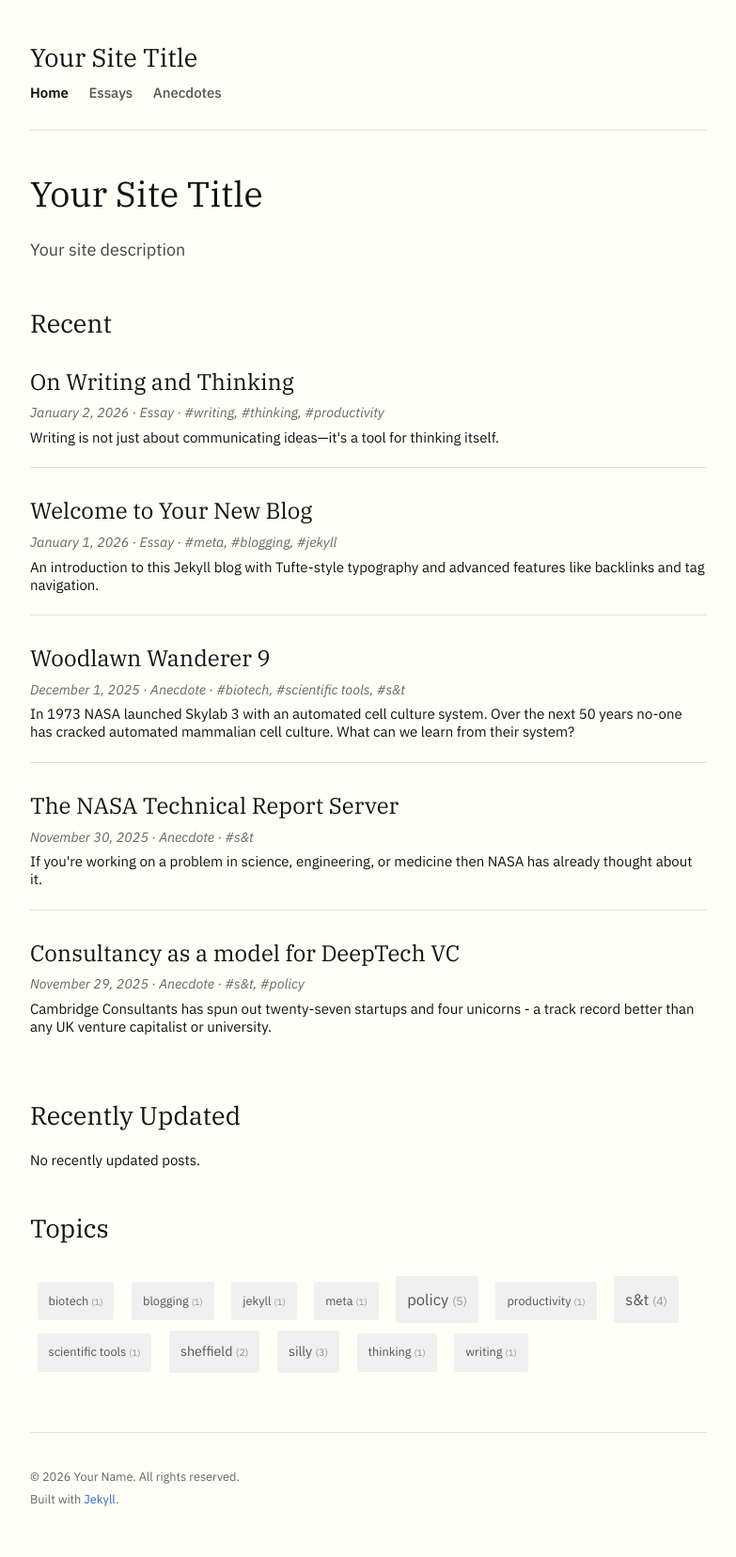
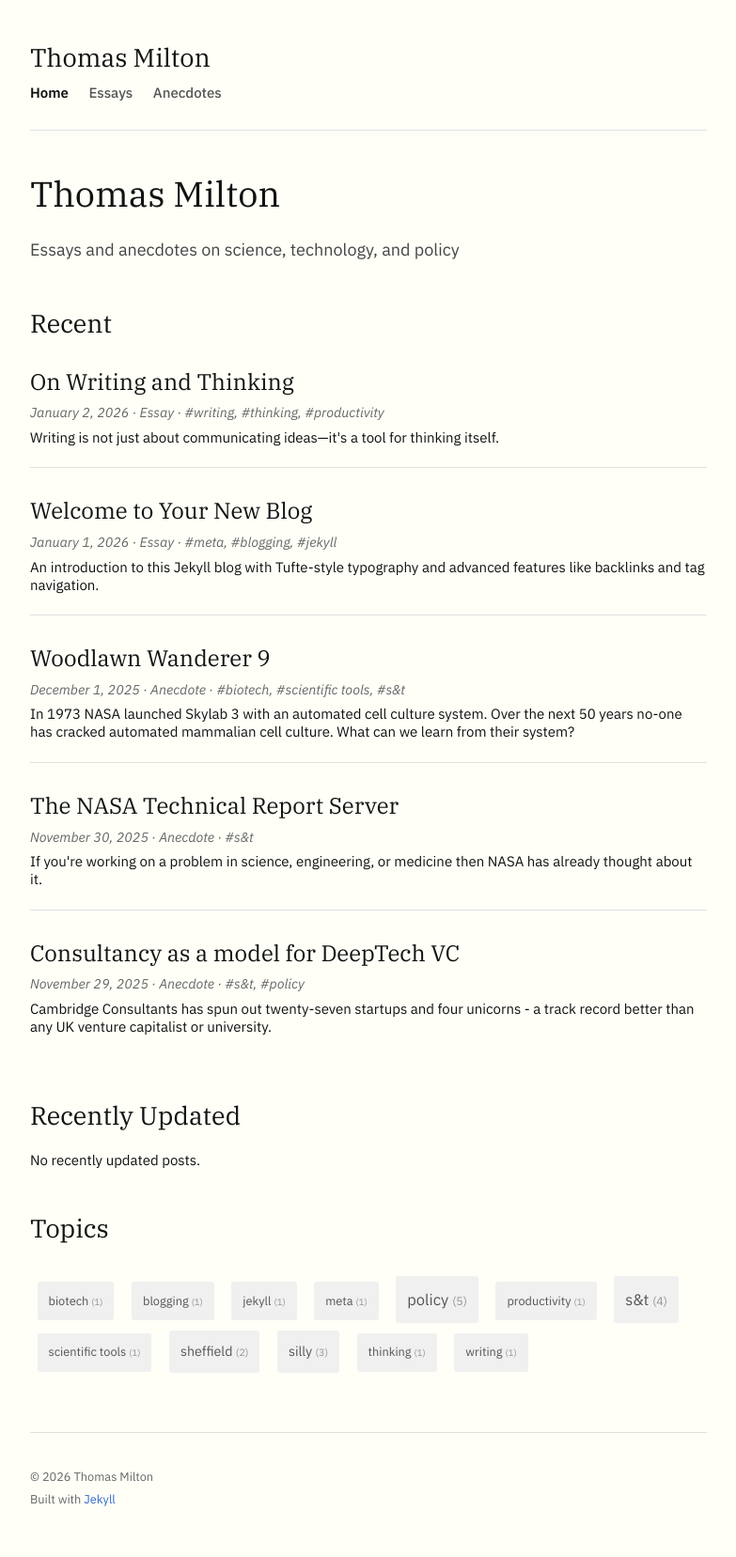
Before and after one commit to tomsmilton/jekyll-blog, a Jekyll site: the page built from index.html, in a window 1280 px wide. Shown: the whole page at 94% size, without its empty margins (248-1031 px from the left). Built offline with Jekyll 4.4.1, drawn with Linux system fonts in a browser that asks for light colours.

Commit message:
Personalize site with Thomas Milton branding
- Update site title to "Thomas Milton"
- Add description: "Essays and anecdotes on science, technology, and policy"
- Update author name and email
- Update copyright footer
- Update GitHub username to tomsmilton

🤖 Generated with [Claude Code](https://claude.com/claude-code)

Co-Authored-By: Claude Sonnet 4.5 <noreply@anthropic.com>

```diff
--- a/_config.yml
+++ b/_config.yml
@@ -1,13 +1,13 @@
 # Site settings
-title: Your Site Title
-description: Your site description
-url: "https://tsmilton.github.io" # or your custom domain
-baseurl: "/jekyll-blog" # subpath of your site, e.g. /blog
+title: Thomas Milton
+description: Essays and anecdotes on science, technology, and policy
+url: "https://tomsmilton.github.io"
+baseurl: "/jekyll-blog"
 
 # Author
 author:
-  name: Your Name
-  email: your.email@example.com
+  name: Thomas Milton
+  email: tom@tsmilton.com
 
 # Build settings
 markdown: kramdown
--- a/_includes/footer.html
+++ b/_includes/footer.html
@@ -1,4 +1,4 @@
 <footer class="site-footer">
-  <p>&copy; {{ 'now' | date: "%Y" }} {{ site.author.name }}. All rights reserved.</p>
-  <p>Built with <a href="https://jekyllrb.com/">Jekyll</a>.</p>
+  <p>&copy; {{ 'now' | date: "%Y" }} Thomas Milton</p>
+  <p>Built with <a href="https://jekyllrb.com/">Jekyll</a></p>
 </footer>
```
